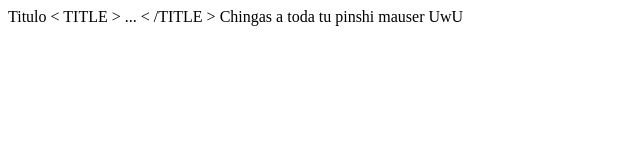
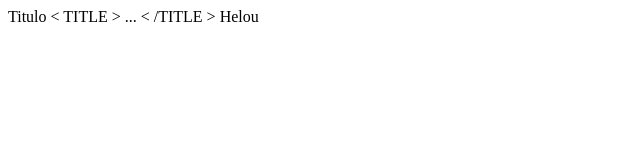
Before and after one commit to caud9/ASySPrac2EricCaudillo, a plain HTML site: page index.html in a window 1280 px wide. Shown: the whole page, without its empty margins (0-640 px from the left). Drawn offline with Linux system fonts and the light colour scheme.

Commit message:
Update index.html

```diff
--- a/index.html
+++ b/index.html
@@ -2,5 +2,5 @@
   Titulo
 </HEAD>
   < TITLE > ... < /TITLE >
-  <BODY>Chingas a toda tu pinshi mauser UwU</BODY>
+  <BODY>Helou</BODY>
 </HTML>
```
